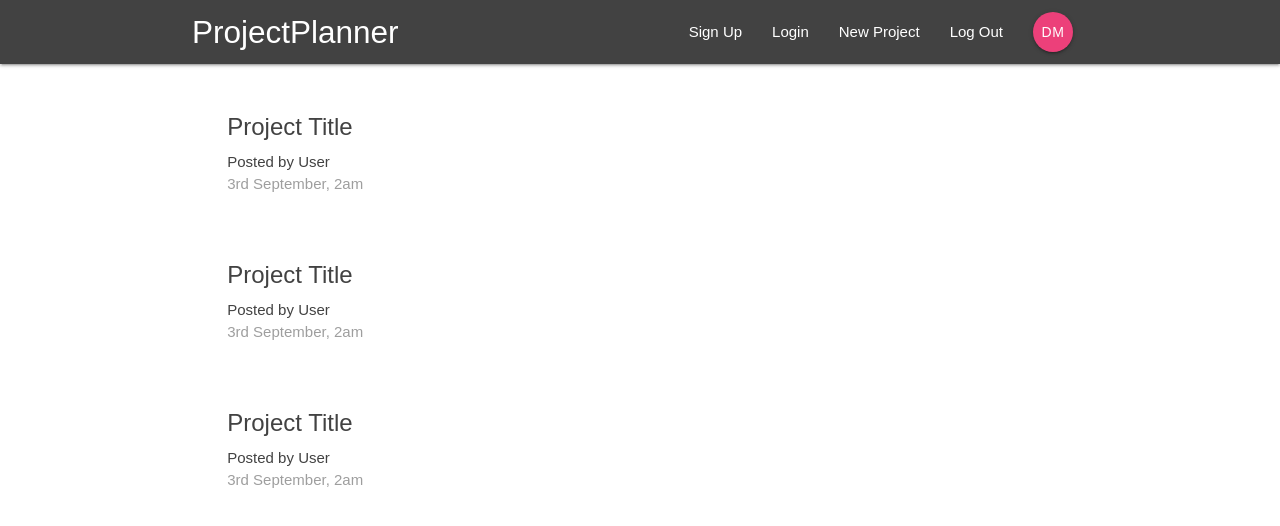
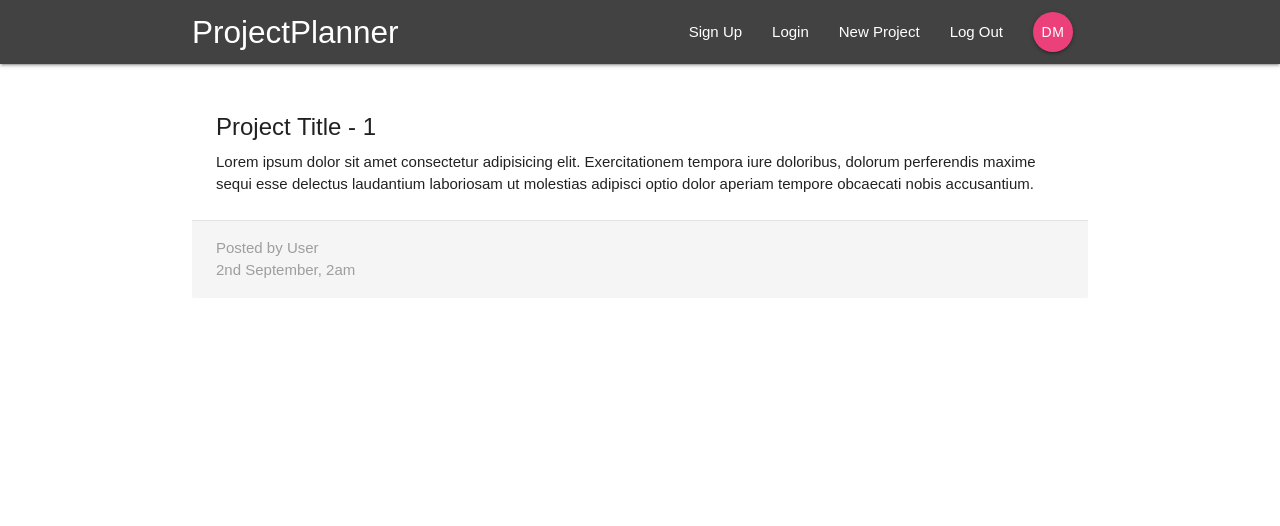
Before and after one commit to danielmeeusen/react-project-planner, a React (Create React App) app: page /project/1 in a window 1280 px wide. Shown: the top 526 px of the page. Built offline with nearby package versions, Linux system fonts and the light colour scheme.

Commit message:
7 project details component

```diff
--- a/src/App.js
+++ b/src/App.js
@@ -2,17 +2,17 @@
 import { BrowserRouter, Switch, Route } from "react-router-dom";
 import Navbar from "./components/layout/Navbar";
 import Dashboard from "./components/dashboard/Dashboard";
+import ProjectDetails from './components/projects/ProjectDetails'
 
 class App extends Component {
   render() {
-    console.log(process.env);
-    console.log(localStorage);
     return (
       <BrowserRouter>
         <div className="App">
           <Navbar />
           <Switch>
-            <Route path="/" component={Dashboard} />
+            <Route exact path="/" component={Dashboard} />
+            <Route path="/project/:id" component={ProjectDetails} />
           </Switch>
         </div>
       </BrowserRouter>
--- a/src/components/projects/ProjectDetails.js
+++ b/src/components/projects/ProjectDetails.js
@@ -1,12 +1,12 @@
 import React from "react";
 
 const ProjectDetails = props => {
-  // console.log(props);
+  const id = props.match.params.id;
   return (
     <div className="container section project-details">
       <div className="card z-depth-0">
         <div className="card-content">
-          <span className="card-title">Project Title</span>
+          <span className="card-title">Project Title - {id}</span>
           <p>
             Lorem ipsum dolor sit amet consectetur adipisicing elit.
             Exercitationem tempora iure doloribus, dolorum perferendis maxime
```
Also changed, not shown: 1 other file (tests, documents, lock files or other folders).
